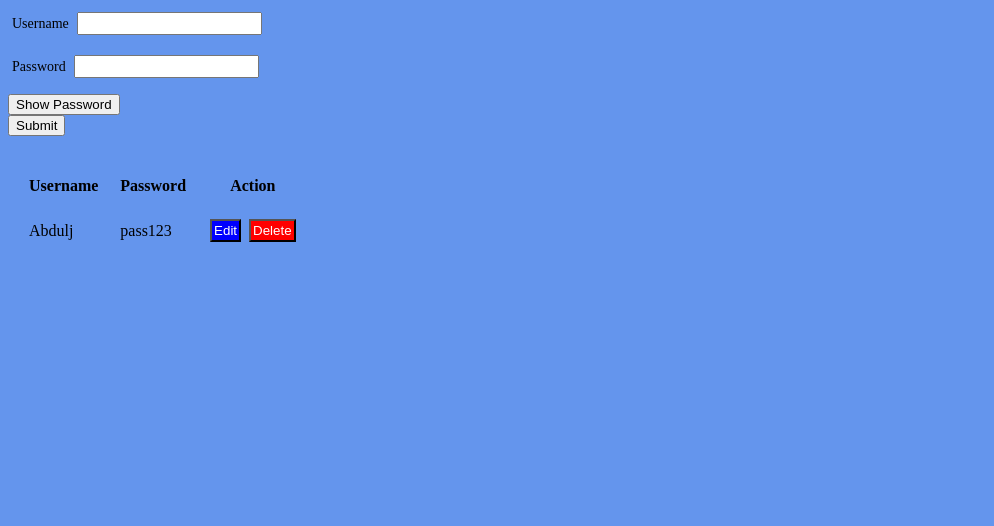
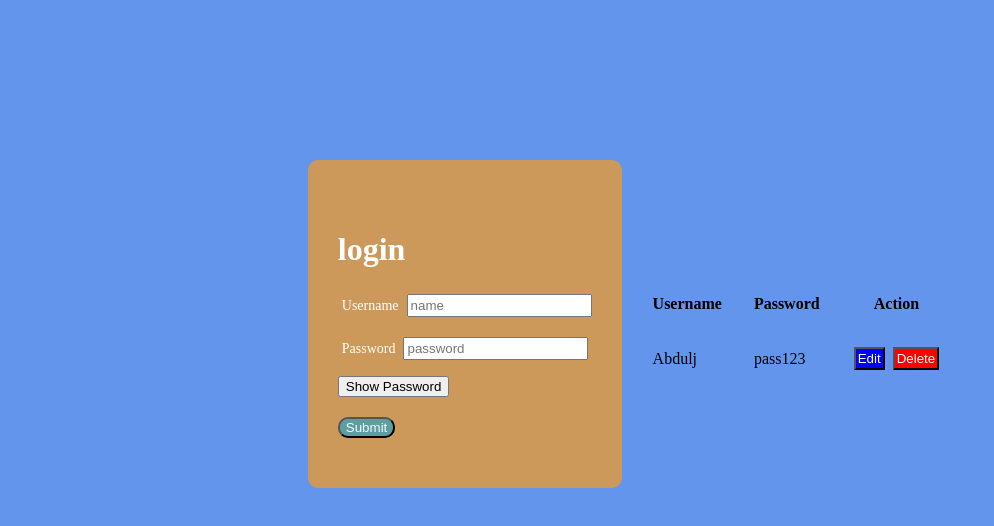
Before and after one commit to Osamaseid/Basic-JavaScirpt-Tests, a plain HTML site: page Dynamic-Form/dynamic.html in a window 1280 px wide. Shown: the whole page, without its empty margins (0-994 px from the left). Drawn offline with Linux system fonts and the light colour scheme.

Commit message:
dynamic js form

```diff
--- a/Dynamic-Form/dynamic.html
+++ b/Dynamic-Form/dynamic.html
@@ -6,8 +6,16 @@
     <title>Document</title>
     <style>
       body {
+        margin-top: 20vh;
+        justify-content: center;
+        display: flex;
         align-items: center;
         background-color: cornflowerblue;
+      }
+      .form {
+        background-color: rgb(204, 153, 91);
+        padding: 50px 30px;
+        border-radius: 10px;
       }
       label {
         font-size: 14px;
@@ -33,25 +41,41 @@
         padding: 2px;
         margin: 2px;
       }
+      #submit {
+        background-color: cadetblue;
+        color: aliceblue;
+        border-radius: 10px;
+        border-color: black;
+        margin-top: 20px;
+      }
     </style>
   </head>
   <body>
+    <div class="form">
+      <h1 style="color: white">login</h1>
       <div>
-      <label for="username">Username</label>
-      <input type="text" name="username" id="username" />
+        <label for="username" style="color: white">Username</label>
+        <input type="text" name="username" id="username" placeholder="name" />
         <p id="usernameError" class="error-msg"></p>
       </div>
+
       <div>
-      <label for="password">Password</label>
-      <input type="password" name="password" id="password" />
+        <label for="password" style="color: white">Password</label>
+        <input
+          type="password"
+          name="password"
+          id="password"
+          placeholder="password"
+        />
         <p id="passwordError" class="error-msg"></p>
         <button id="showButton">Show Password</button>
       </div>
       <div>
         <button id="submit">Submit</button>
       </div>
+    </div>
     <div style="margin-top: 20px">
-      <table cellspacing="20">
+      <table cellspacing="30">
         <thead>
           <th>Username</th>
           <th>Password</th>
```
Lines whose indentation alone changed are shown as unchanged.
